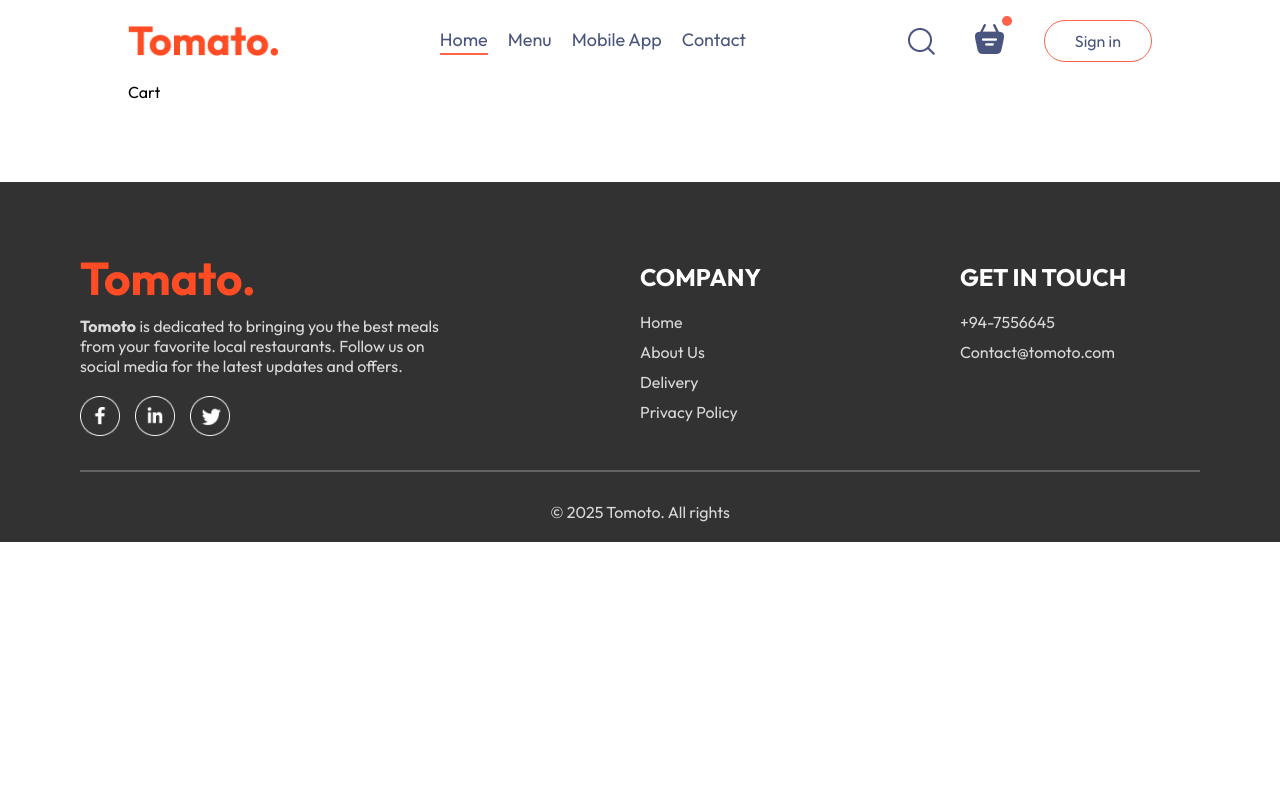
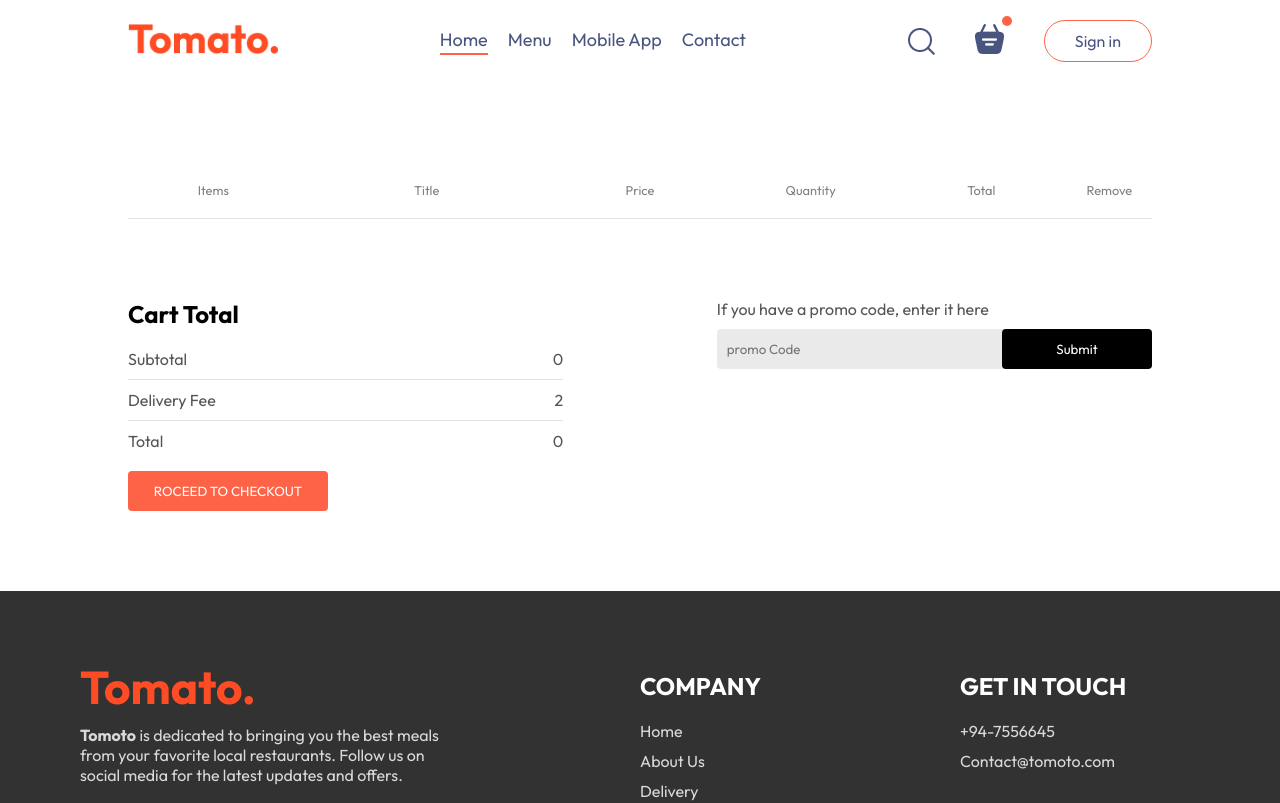
Before and after one commit to fmfahath/foody-delivery, a React (Vite) app in the folder frontend/: page /cart in a window 1280 px wide. Shown: the top 803 px of the page. Built offline with nearby package versions, Linux system fonts and the light colour scheme.

Commit message:
frontend >> Cart -- Cart page created, css added

```diff
--- a/frontend/src/components/Navbar/Navbar.jsx
+++ b/frontend/src/components/Navbar/Navbar.jsx
@@ -9,7 +9,7 @@
 
     return (
         <div className='navbar'>
-            <img src={assets.logo} alt="logo" className='logo' />
+            <Link to={'/'}> <img src={assets.logo} alt="logo" className='logo' /></Link>
             <ul className="navbar-menu">
                 <Link to={'/'} onClick={() => setMenu("home")} className={menu === 'home' ? 'active' : ''}>Home</Link>
                 <a href='#explore-menu' onClick={() => setMenu("menu")} className={menu === 'menu' ? 'active' : ''}>Menu</a>
@@ -19,12 +19,12 @@
             <div className="navbar-right">
                 <img src={assets.search_icon} alt="search-icon" />
                 <div className="navbar-search-icon">
-                    <img src={assets.basket_icon} alt='basket-icon' />
+                    <Link to={'/cart'}><img src={assets.basket_icon} alt='basket-icon' /></Link>
                     <div className="dot"></div>
                 </div>
                 <button onClick={() => setShowLogin(true)}>Sign in</button>
             </div>
-        </div>
+        </div >
     )
 }
 
--- a/frontend/src/pages/Cart/Cart.css
+++ b/frontend/src/pages/Cart/Cart.css
@@ -0,0 +1,115 @@
+.cart {
+    margin-top: 100px;
+
+}
+
+.cart-items-title {
+    display: grid;
+    grid-template-columns: 1fr 1.5fr 1fr 1fr 1fr 0.5fr;
+    align-items: center;
+    text-align: center;
+    color: grey;
+    font-size: max(1vw, 12px);
+}
+
+.cart-items-item {
+    margin: 10px 0;
+    color: black;
+}
+
+.cart-items-item img {
+    margin: auto;
+    width: 50px;
+}
+
+.cart hr {
+    height: 1px;
+    background-color: #e2e2e2;
+    border: none;
+}
+
+.cart-items-item .cross {
+    color: red;
+    cursor: pointer;
+}
+
+.cart-items-item .cross:hover {
+    font-size: large;
+    font-weight: 500;
+    color: red;
+}
+
+.cart-bottom {
+    margin-top: 80px;
+    display: flex;
+    justify-content: space-between;
+    gap: max(12vw, 20px);
+}
+
+.cart-total {
+    flex: 1;
+    display: flex;
+    flex-direction: column;
+    gap: 20px;
+}
+
+.cart-toal-details {
+    display: flex;
+    justify-content: space-between;
+    color: #555;
+}
+
+.cart-total hr {
+    margin: 10px 0px;
+}
+
+.cart-total button {
+    border: none;
+    color: white;
+    background-color: tomato;
+    width: max(15vw, 200px);
+    padding: 12px 0px;
+    border-radius: 4px;
+    cursor: pointer;
+    transition: all 0.3s;
+}
+
+.cart-total button:hover {
+    background-color: rgb(248, 75, 45);
+    transform: scale(1.05);
+    box-shadow: 2px 2px 5px #e2e2e2;
+}
+
+.cart-promocode {
+    flex: 1
+}
+
+.cart-promocode p {
+    color: #555;
+}
+
+.cart-promocode-input {
+    margin-top: 10px;
+    display: flex;
+    justify-content: space-between;
+    align-items: center;
+    background-color: #eaeaea;
+    border-radius: 4px;
+}
+
+.cart-promocode-input input {
+    background: transparent;
+    border: none;
+    outline: none;
+    padding-left: 10px;
+}
+
+.cart-promocode-input button {
+    width: max(10vw, 150px);
+    padding: 12px 5px;
+    background-color: black;
+    color: white;
+    border: none;
+    border-radius: 4px;
+    cursor: pointer;
+}
--- a/frontend/src/pages/Cart/Cart.jsx
+++ b/frontend/src/pages/Cart/Cart.jsx
@@ -1,9 +1,75 @@
-import React from 'react'
+import React, { useContext } from 'react'
 import './Cart.css'
+import { StoreContext } from '../../context/StoreContext'
 
 const Cart = () => {
+
+    const { food_list, cartItems, setCartItem, removecart } = useContext(StoreContext)
+
     return (
-        <div>Cart</div>
+        <div className='cart'>
+            <div className="cart-items">
+                <div className="cart-items-title">
+                    <p>Items</p>
+                    <p>Title</p>
+                    <p>Price</p>
+                    <p>Quantity</p>
+                    <p>Total</p>
+                    <p>Remove</p>
+                </div>
+                <br />
+                <hr />
+                {food_list.map((item, index) => {
+                    if (cartItems[item._id] > 0) {
+
+                        return (
+                            <>
+                                <div className="cart-items-title cart-items-item">
+                                    <img src={item.image} alt={item.title} />
+                                    <p>{item.name}</p>
+                                    <p>${item.price}</p>
+                                    <p>{cartItems[item._id]}</p>
+                                    <p>${item.price * cartItems[item._id]}</p>
+                                    <p className='cross' onClick={() => removecart(item._id)}>X</p>
+                                </div>
+                                <hr />
+                            </>
+                        )
+                    }
+                })}
+            </div>
+            <div className="cart-bottom">
+                <div className="cart-total">
+                    <h2>Cart Total</h2>
+                    <div>
+                        <div className="cart-toal-details">
+                            <p>Subtotal</p>
+                            <p>{0}</p>
+                        </div>
+                        <hr />
+                        <div className="cart-toal-details">
+                            <p>Delivery Fee</p>
+                            <p>{2}</p>
+                        </div>
+                        <hr />
+                        <div className="cart-toal-details">
+                            <p>Total</p>
+                            <p>{0}</p>
+                        </div>
+                    </div>
+                    <button>ROCEED TO CHECKOUT</button>
+                </div>
+                <div className="cart-promocode">
+                    <div>
+                        <p>If you have a promo code, enter it here</p>
+                        <div className='cart-promocode-input'>
+                            <input type="text" placeholder='promo Code' />
+                            <button>Submit</button>
+                        </div>
+                    </div>
+                </div>
+            </div>
+        </div>
     )
 }
 
```
